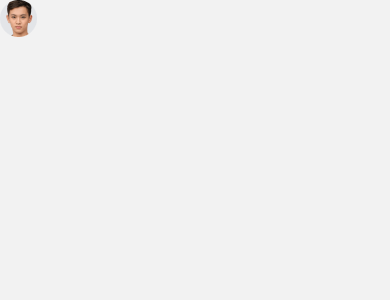
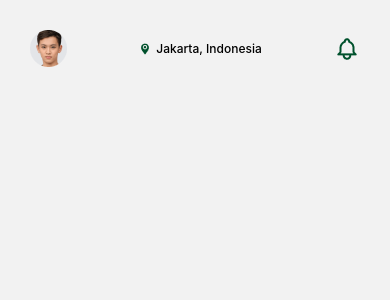
Before and after one commit to robbytrujillo/coffeshope, a React Native app: screen /Home in a window 390 px wide. Shown: the top 300 px of the page. Built offline with nearby package versions, Linux system fonts and the light colour scheme.

Commit message:
introduction cofeeshope | bottom Tabs Navigation custom

```diff
--- a/src/pages/Home/index.js
+++ b/src/pages/Home/index.js
@@ -1,20 +1,28 @@
-import { StyleSheet, Text, View, Image } from 'react-native'
-import React from 'react'
-import { Photoprofile } from '../../assets/images'
+import { StyleSheet, Text, View, Image, TouchableOpacity } from "react-native";
+import React from "react";
+import { Photoprofile, Location, Notification } from "../../assets/";
+// import { TouchableOpacity } from "react-native-gesture-handler";
 
 const Home = () => {
   return (
     <View style={{ flex: 1 }}>
-      {/* <Text>Home</Text> */}
-      <View>
-        <View>
+      {/* TopMenu */}
+      <View style={{ flexDirection: "row", marginTop: 30, marginHorizontal: 30, justifyContent: "space-between", alignItems: "center" }}>
+        <TouchableOpacity activeOpacity={0.7}>
           <Image source={Photoprofile} />
-        </View>
+        </TouchableOpacity>
+        <TouchableOpacity activeOpacity={0.7} style={{ flexDirection: "row", alignItems: "center" }}>
+          <Image source={Location} />
+          <Text style={{ fontWeight: 500, fontSize: 12, marginLeft: 5 }}>Jakarta, Indonesia</Text>
+        </TouchableOpacity>
+        <TouchableOpacity activeOpacity={0.7}>
+          <Image source={Notification} />
+        </TouchableOpacity>
       </View>
     </View>
-  )
-}
+  );
+};
 
-export default Home
+export default Home;
 
-const styles = StyleSheet.create({})
+const styles = StyleSheet.create({});
```
Also changed, not shown: src/assets/icon/index.js (+7 -7 lines).
